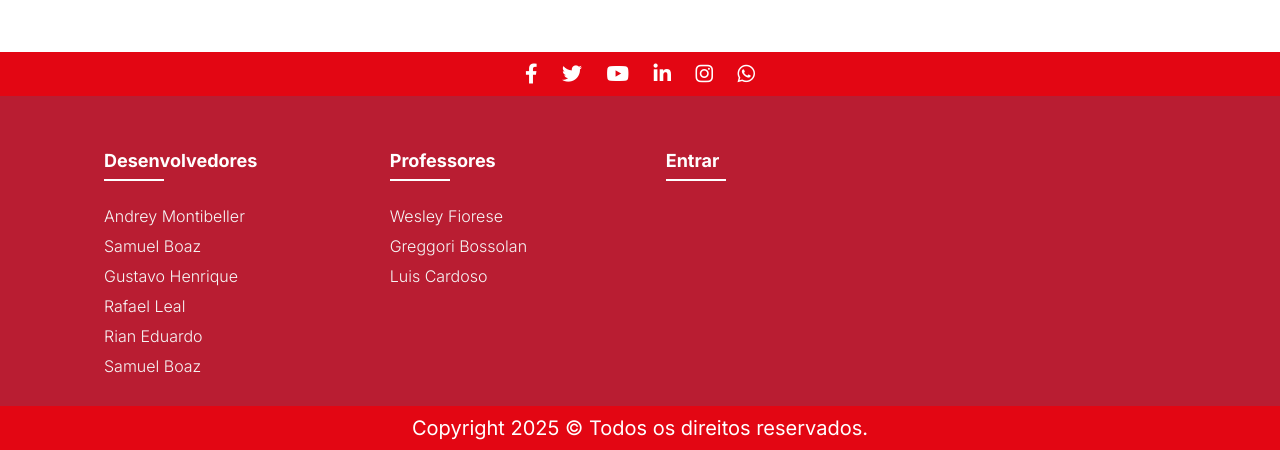
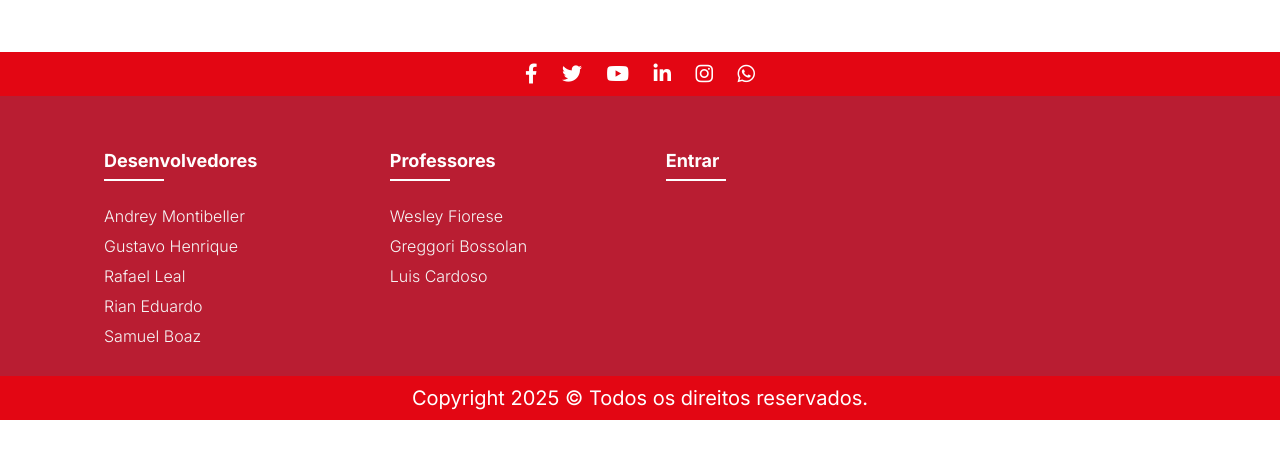
Before and after one commit to RafaelLeal0/senai_technews, a PHP site: page / in a window 1280 px wide. Shown: the part 2321-2771 px from the top of the page. After the commit the page ends 2741 px from the top, so only its background shows below. Run offline with PHP 8.4, Linux system fonts and the light colour scheme.

Commit message:
finalizando footer

```diff
--- a/index.php
+++ b/index.php
@@ -198,7 +198,6 @@
                     <h4>Desenvolvedores</h4>
                     <ul>
                         <li><a href="https://www.linkedin.com/in/andrey-montibeller/">Andrey Montibeller</a></li>
-                        <li><a href="https://www.linkedin.com/in/samuel-boaz-gon%C3%A7alves/">Samuel Boaz</a></li>
                         <li><a href="https://www.linkedin.com/in/gustavo-henrique-a538592b7/">Gustavo Henrique</a></li>
                         <li><a href="https://www.linkedin.com/in/rafael-leal-6569252b8/">Rafael Leal</a></li>
                         <li><a href="https://www.linkedin.com/in/rian-eduardo-9287512b7/">Rian Eduardo</a></li>
--- a/senai.php
+++ b/senai.php
@@ -66,7 +66,6 @@
                     <h4>Desenvolvedores</h4>
                     <ul>
                         <li><a href="https://www.linkedin.com/in/andrey-montibeller/">Andrey Montibeller</a></li>
-                        <li><a href="https://www.linkedin.com/in/samuel-boaz-gon%C3%A7alves/">Samuel Boaz</a></li>
                         <li><a href="https://www.linkedin.com/in/gustavo-henrique-a538592b7/">Gustavo Henrique</a></li>
                         <li><a href="https://www.linkedin.com/in/rafael-leal-6569252b8/">Rafael Leal</a></li>
                         <li><a href="https://www.linkedin.com/in/rian-eduardo-9287512b7/">Rian Eduardo</a></li>
```
